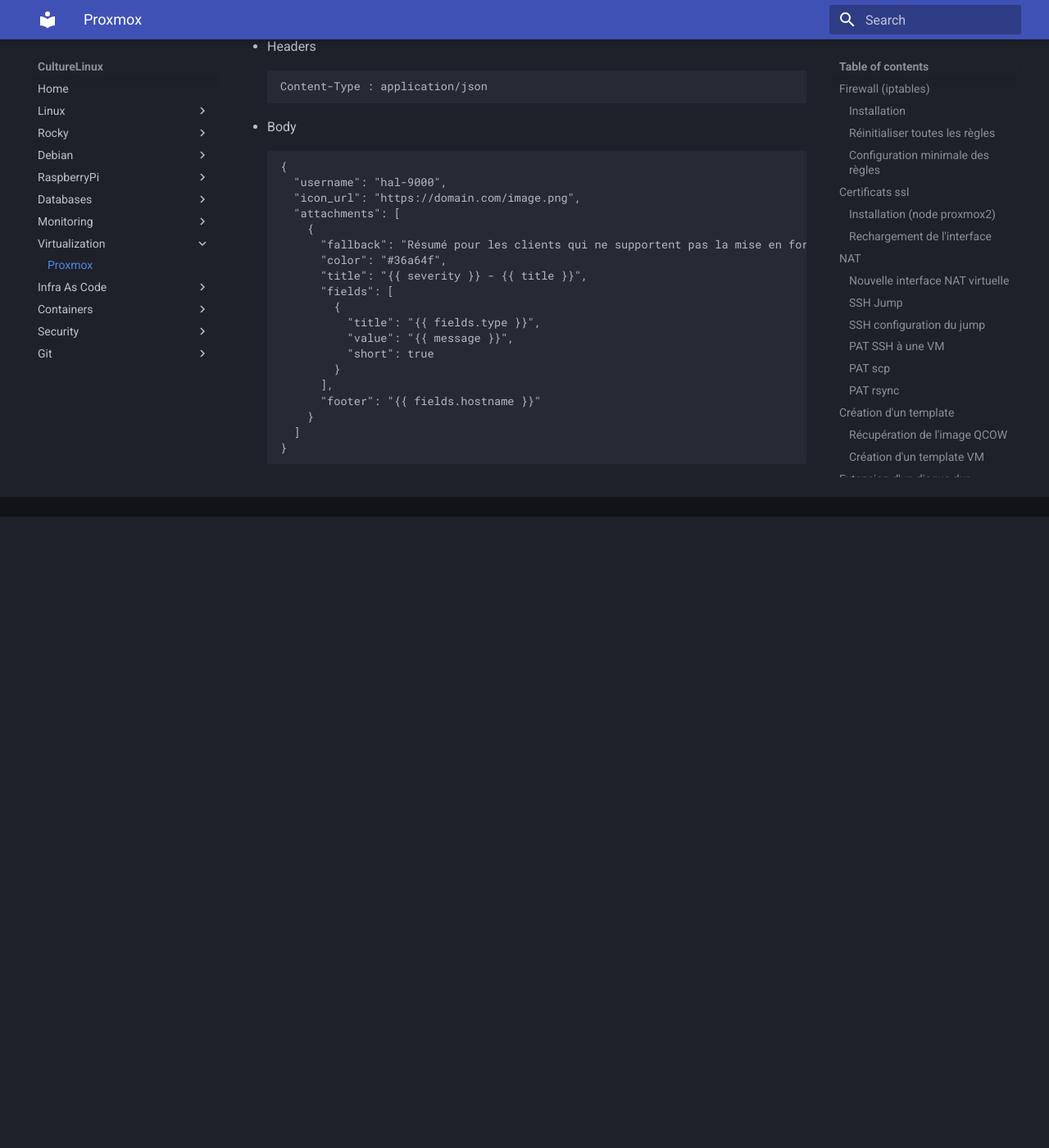
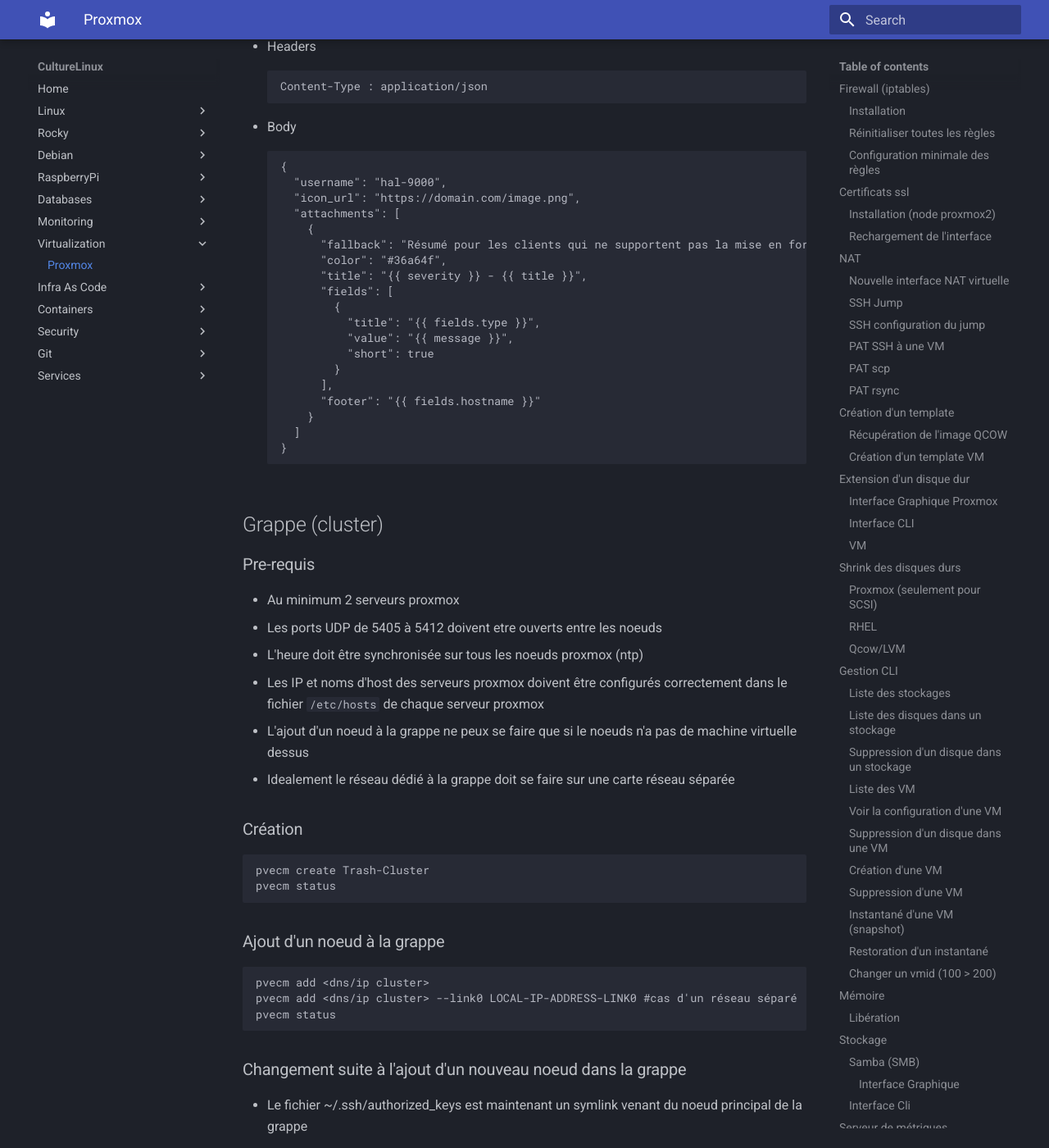
Before and after one commit to CultureLinux/doc, an MkDocs documentation site: the page built from docs/virtualization/proxmox.md, in a window 1280 px wide and 1400 px high, scrolled down 8469 px. Shown: the whole window at 82% size. Built offline with MkDocs 1.6.1 and Material for MkDocs 9.7.7, drawn with Linux system fonts in a browser that asks for light colours; before the commit the page ends 9099 px from its top, so only the background shows below that; some of the changed text lies outside the part shown.

Commit message:
ajout de minio

````diff
--- a/docs/virtualization/proxmox.md
+++ b/docs/virtualization/proxmox.md
@@ -293,3 +293,39 @@
   ]
 }
 ```
+
+## Grappe (cluster)
+### Pre-requis
+- Au minimum 2 serveurs proxmox
+- Les ports UDP de 5405 à 5412 doivent etre ouverts entre les noeuds
+- L'heure doit être synchronisée sur tous les noeuds proxmox (ntp)
+- Les IP et noms d'host des serveurs proxmox doivent être configurés correctement dans le fichier `/etc/hosts` de chaque serveur proxmox
+- L'ajout d'un noeud à la grappe ne peux se faire que si le noeuds n'a pas de machine virtuelle dessus
+- Idealement le réseau dédié à la grappe doit se faire sur une carte réseau séparée
+
+### Création
+    pvecm create Trash-Cluster
+    pvecm status
+
+### Ajout d'un noeud à la grappe
+    pvecm add <dns/ip cluster>
+    pvecm add <dns/ip cluster> --link0 LOCAL-IP-ADDRESS-LINK0 #cas d'un réseau séparé
+    pvecm status
+
+### Changement suite à l'ajout d'un nouveau noeud dans la grappe
+- Le fichier ~/.ssh/authorized_keys est maintenant un symlink venant du noeud principal de la grappe
+- Utilisateurs et API token viennent aussi du noeud principal de la grappe
+- L'ajout de stockage peut se faire sur tous les noeuds de la grappe
+- Un bouton migration est apparu dans le menu d'une VM
+
+### Sortir un noeud de la grappe
+    systemctl stop pve-cluster
+    systemctl stop corosync
+
+    pmxcfs -l
+
+    rm /etc/pve/corosync.conf
+    rm -r /etc/corosync/*
+
+    killall pmxcfs
+    systemctl start pve-cluster
--- a/mkdocs.yml
+++ b/mkdocs.yml
@@ -71,3 +71,5 @@
   - Git:
     - 'CLI' : git/git.md
     - 'Gitlab' : git/gitlab.md
+  - Services:
+    - 'MinIO' : services/minio.md
````
Also changed, not shown: docs/iac/opentofu.md (+1 -1 lines), docs/services/minio.yml (added, +217 -0 lines).
